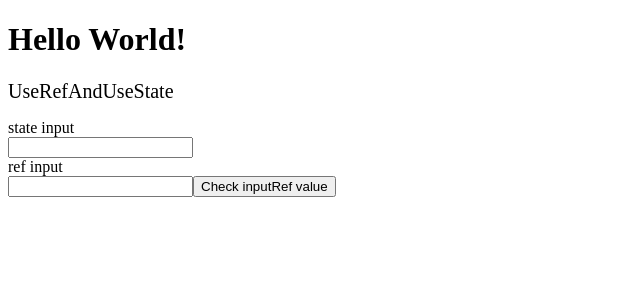
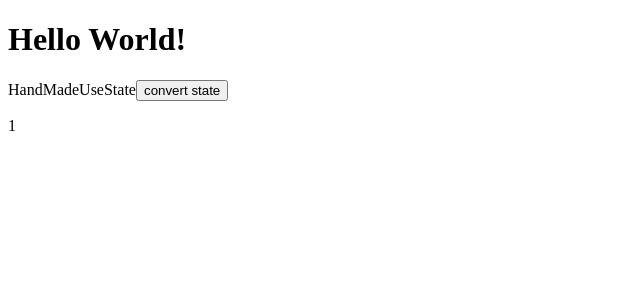
Before and after one commit to zeriong/js-react-revise, a React (Create React App) app: page / in a window 1280 px wide. Shown: the top 300 px of the page, without its empty margins (0-640 px from the left). Built offline with nearby package versions, Linux system fonts and the light colour scheme.

Commit message:
react: 간단하게 useState 직접 구현하여 클로저와 useState 관계에 대한 복습

```diff
--- a/src/App.js
+++ b/src/App.js
@@ -3,7 +3,7 @@ import {DeepCopy} from './list/DeepCopy';
 import {Hoisting} from './list/Hoisting';
 import {SwapValue} from './list/SwapValue';
 import {UseRefAndUseState} from './list/UseRefAndUseState';
-
+import {HandMadeUseState} from './list/HandMadeUseStateComponent';
 function App() {
   return (
     <div>
@@ -14,7 +14,8 @@ function App() {
         {/*<DeepCopy/>*/}
         {/*<Hoisting/>*/}
         {/*<SwapValue/>*/}
-        <UseRefAndUseState/>
+        {/*<UseRefAndUseState/>*/}
+        <HandMadeUseState/>
     </div>
   );
 }
--- a/src/index.js
+++ b/src/index.js
@@ -2,7 +2,7 @@ import React from 'react';
 import ReactDOM from 'react-dom/client';
 import App from './App';
 
-const root = ReactDOM.createRoot(document.getElementById('root'));
+export const root = ReactDOM.createRoot(document.getElementById('root'));
 root.render(
     <App />
 );
--- a/src/list/HandMadeUseState.js
+++ b/src/list/HandMadeUseState.js
@@ -1,10 +1,19 @@
-function useState(initVal) {
-    let val = initVal;
-    const state = val;
-    const setState = (newVal) => {
-        val = newVal
+/** 직접 만든 useState */
+
+import {root} from '../index';
+import App from '../App';
+
+let _state;
+
+export function useState(initState) {
+    if (_state === undefined) _state = initState;
+
+    const state = _state;
+
+    function setState(newValue) {
+        _state = newValue;
+        root.render(<App/>); // setState내부 렌더 매서드 예시 구현
     }
-    return function() {
-        return [state, setState];
-    };
+
+    return [state, setState];
 }
--- /dev/null
+++ b/src/list/HandMadeUseStateComponent.js
@@ -0,0 +1,24 @@
+import React from 'react';
+import {useState} from './HandMadeUseState';
+
+/** 직접 만든 useState 실행 확인 */
+export const HandMadeUseState = () => {
+    // initState를 설정
+    const [state, setState] = useState(1);
+
+    console.log('컴포넌트 렌더링')
+
+    // 클릭 시 setState를 통해 리렌더링 + state 값 변경
+    const onClick = () => {
+        setState(state + 1);
+        console.log(state);
+    }
+
+    return (
+        <div>
+            HandMadeUseState
+            <button onClick={onClick}>convert state</button>
+            <p>{state}</p>
+        </div>
+    )
+}
--- a/src/list/UseRefAndUseState.js
+++ b/src/list/UseRefAndUseState.js
@@ -16,8 +16,6 @@ export const UseRefAndUseState = () => {
 
         const random = Math.round(Math.random() * 10);
         target.style.color = colorList[random];
-
-        console.log(random)
     };
 
     // 컴포넌트 리렌더링 시 콘솔로그 발생
```
